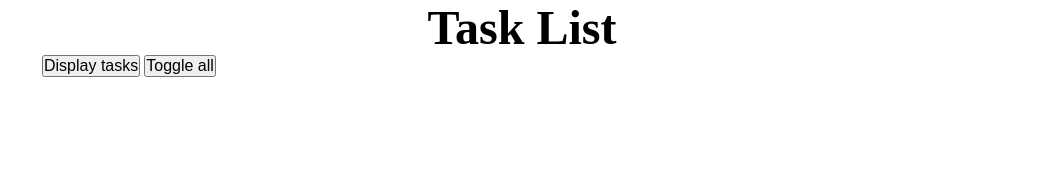
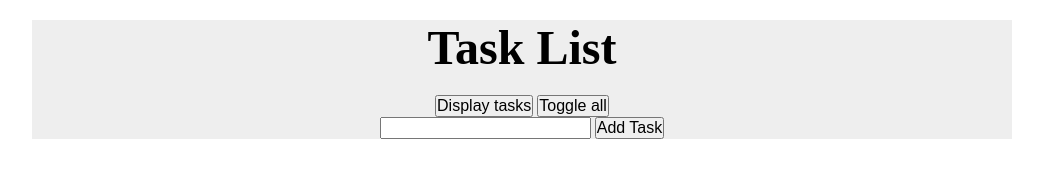
Before and after one commit to shadewebb/WAC_PracticalJavaScript, a plain HTML site: page index.html in a window 1280 px wide. Shown: the whole page, without its empty margins (118-1161 px from the left). Drawn offline with Linux system fonts and the light colour scheme.

Commit message:
addTodo handler should read text and react to button

```diff
--- a/index.html
+++ b/index.html
@@ -13,8 +13,15 @@
   <div class="wrapper">
     <h1 class="page-title">Task List</h1>
 
-    <button onclick="handlers.displayTodos()">Display tasks</button>
-    <button onclick="handlers.toggleAll()">Toggle all</button>
+    <div class="tasklist-container">
+      <div>
+        <button onclick="handlers.displayTodos()">Display tasks</button>
+        <button onclick="handlers.toggleAll()">Toggle all</button>
+      </div>
+
+      <input type="text" id="addTodoTextInput">
+      <button onclick="handlers.addTodo()">Add Task</button>
+    </div>
   </div>
 
 <script src="todo.js"></script>
--- a/style.css
+++ b/style.css
@@ -8,6 +8,7 @@
 
 /* Block Elements */
 .wrapper {
+    background-color: #eee;
     max-width: 980px;
     padding: 0px 10px;
     margin: auto;
@@ -16,4 +17,11 @@
 .page-title {
     font-size: 3rem;
     text-align: center;
+    margin: 20px 0;
 }
+
+.tasklist-container {
+    width: 90%;
+    margin: 0 auto;
+    text-align: center;
+}
--- a/todo.js
+++ b/todo.js
@@ -67,5 +67,10 @@ var handlers = {
     },
     toggleAll: function() {
         todoList.toggleAll();
+    },
+    addTodo: function() {
+       var addTodoTextInput = document.getElementById('addTodoTextInput');
+       todoList.addTodo(addTodoTextInput.value);
+       addTodoTextInput.value = '';
     }
 }
```
Also changed, not shown: V8_Requirements.txt.
